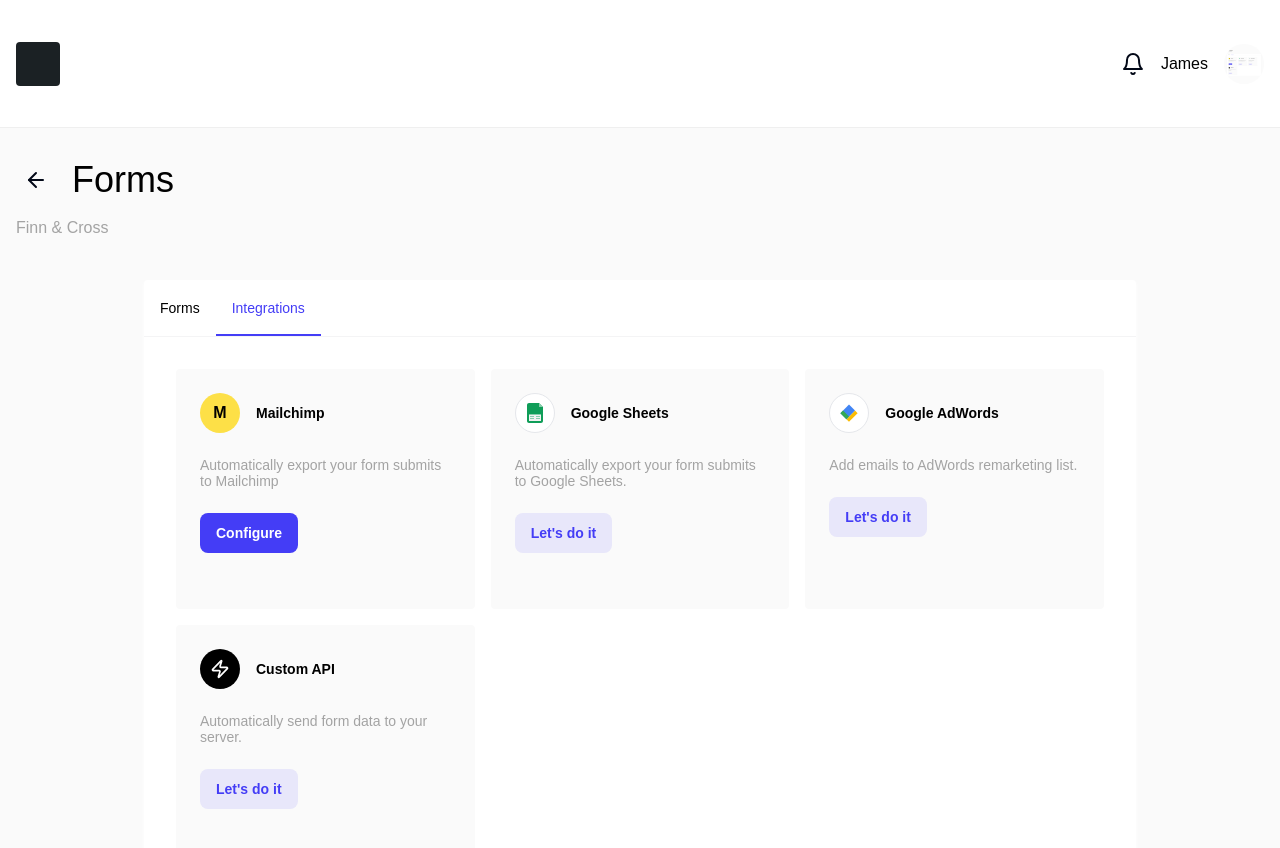
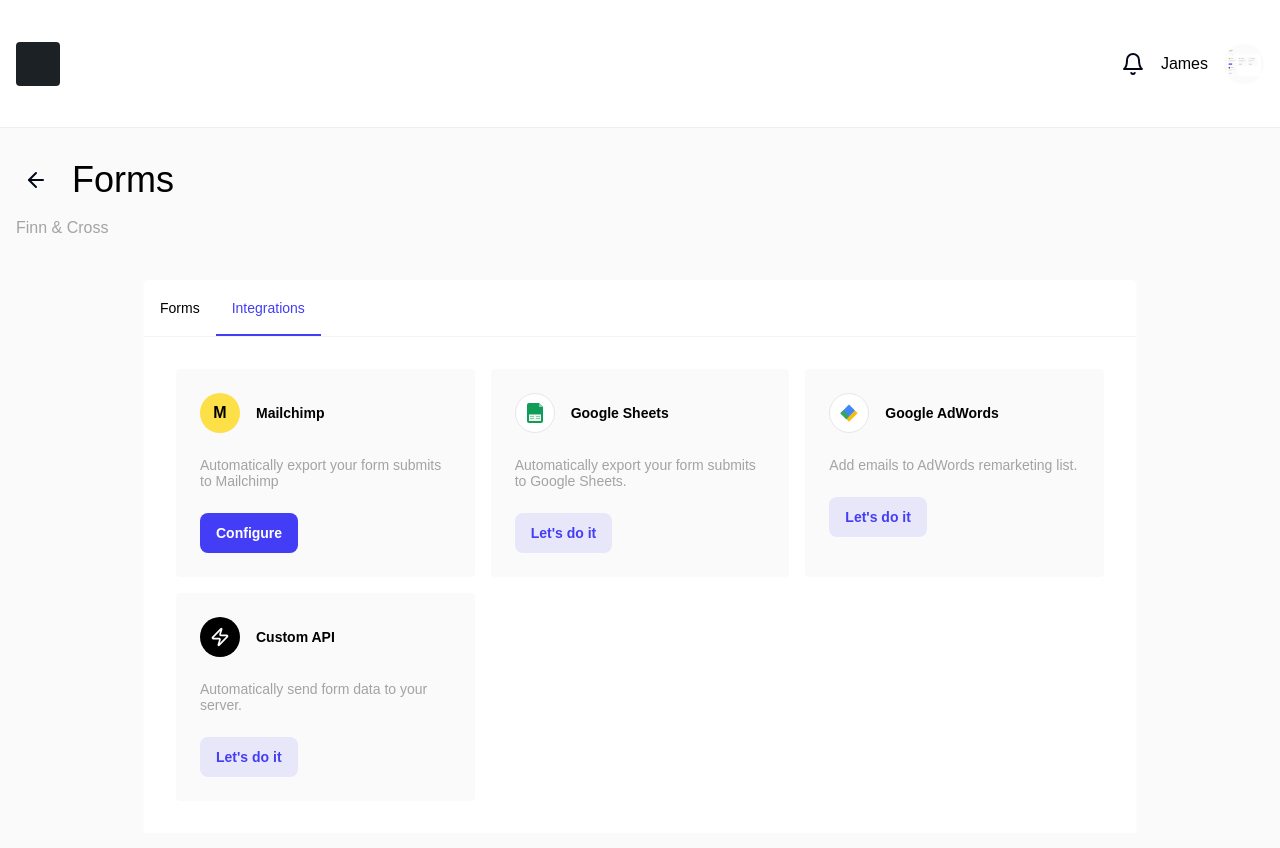
Before and after one commit to hennrunnel/forms-frontier-flow, a React (Vite) app: page / in a window 1280 px wide. Shown: the top 848 px of the page. Built offline with nearby package versions, Linux system fonts and the light colour scheme; a web font is replaced by a local one.

Commit message:
Visual edit in Lovable
Edited UI in Lovable

```diff
--- a/src/components/IntegrationCard.tsx
+++ b/src/components/IntegrationCard.tsx
@@ -1,6 +1,4 @@
-
 import React, { ReactNode } from 'react';
-
 interface IntegrationCardProps {
   title: string;
   description: string;
@@ -9,7 +7,6 @@ interface IntegrationCardProps {
   actionLabel: string;
   onAction: () => void;
 }
-
 const IntegrationCard: React.FC<IntegrationCardProps> = ({
   title,
   description,
@@ -18,8 +15,7 @@ const IntegrationCard: React.FC<IntegrationCardProps> = ({
   actionLabel,
   onAction
 }) => {
-  return (
-    <div className="w-full h-60 bg-neutral-50 rounded shadow-card">
+  return <div className="w-full bg-neutral-50 rounded shadow-card">
       <div className="p-6">
         <div className="flex items-center mb-6">
           <div className="mr-4">{icon}</div>
@@ -28,19 +24,10 @@ const IntegrationCard: React.FC<IntegrationCardProps> = ({
         <p className="text-neutral-400 text-sm font-medium leading-tight mb-6">
           {description}
         </p>
-        <button
-          onClick={onAction}
-          className={`px-4 py-2 rounded-lg ${
-            actionType === 'primary'
-              ? 'bg-brand-primary-blue text-white'
-              : 'bg-opacity-10 bg-brand-primary-blue text-brand-primary-blue'
-          }`}
-        >
+        <button onClick={onAction} className={`px-4 py-2 rounded-lg ${actionType === 'primary' ? 'bg-brand-primary-blue text-white' : 'bg-opacity-10 bg-brand-primary-blue text-brand-primary-blue'}`}>
           <span className="text-sm font-semibold leading-normal">{actionLabel}</span>
         </button>
       </div>
-    </div>
-  );
+    </div>;
 };
-
 export default IntegrationCard;
```
